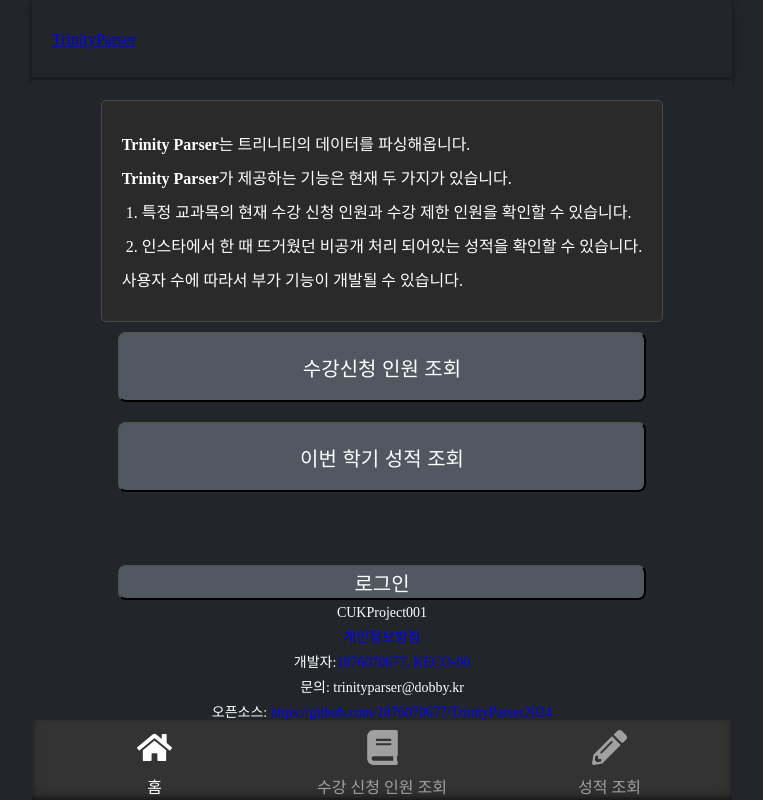
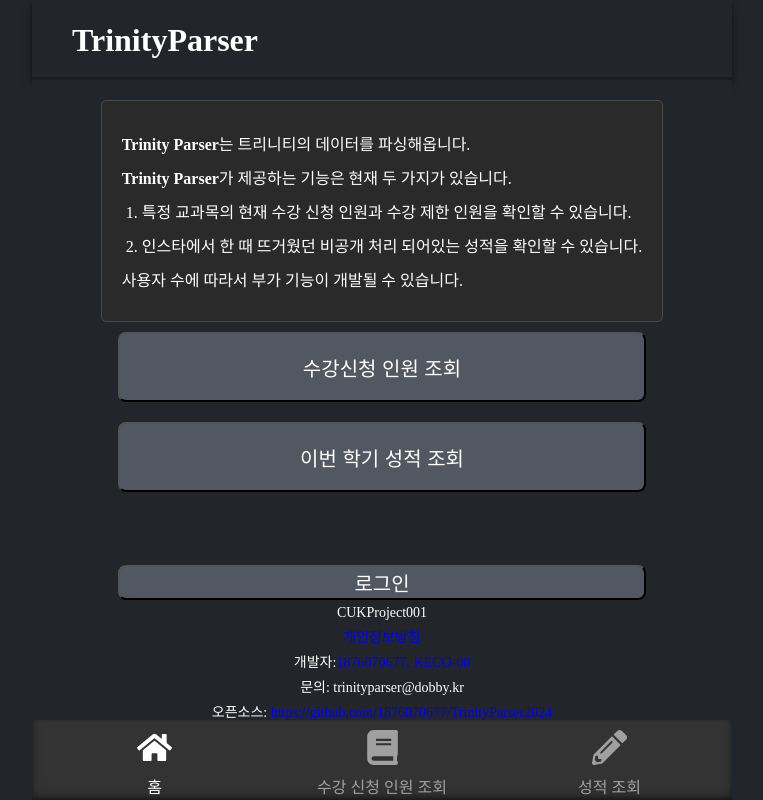
Before and after one commit to KECO-00/TrinityParser, a React (Vite) app: page / in a window 1280 px wide. Shown: the whole page, without its empty margins (258-1021 px from the left). Built offline with nearby package versions, Linux system fonts and the light colour scheme; no server answers.

Commit message:
modify: header padding 변경

```diff
--- a/src/styles/App.css
+++ b/src/styles/App.css
@@ -27,7 +27,7 @@ body {
 
 .header {
   height: 80px;
-  padding: 10px 20px;
+  padding: 10px 40px;
   background-color: #222529;
   display: flex;
   justify-content: center;
@@ -36,9 +36,12 @@ body {
   box-sizing: border-box;
 }
 
-.header span {
+.header-link {
   font-size: 32px;
   font-weight: 800;
+  display: contents;
+  text-decoration: none;
+  color: white;
 }
 
 .btn-large {
```
